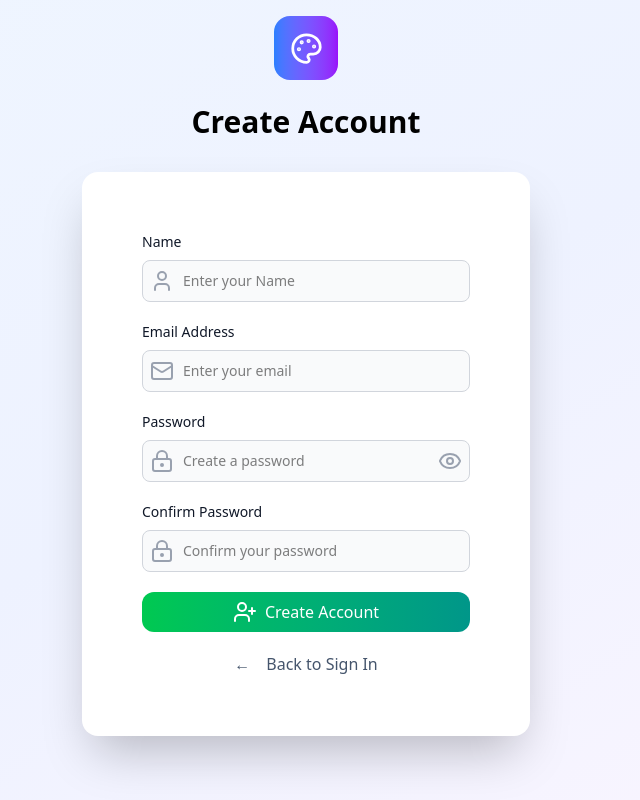
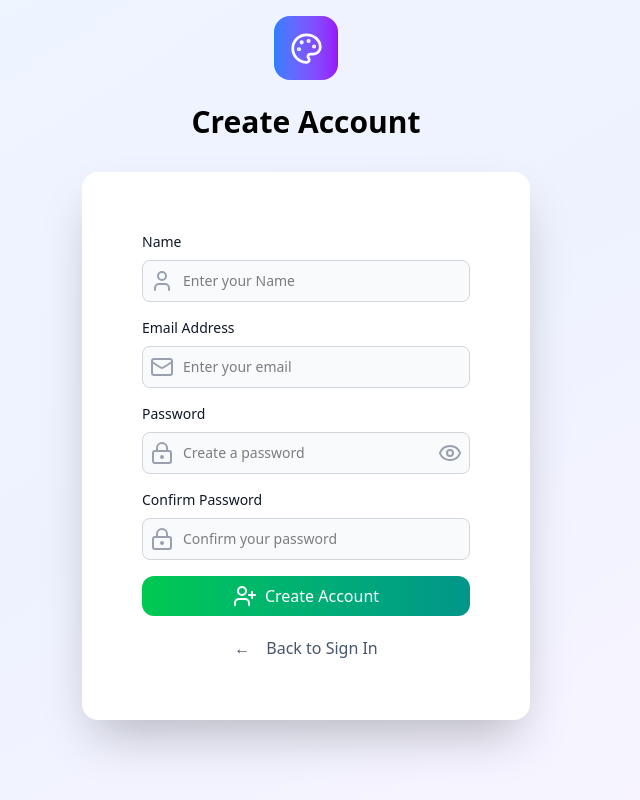
Before and after one commit to ksk45/OnlineBoard, a React (Vite) app in the folder frontend/: page /sign-up in a window 1280 px wide. Shown: the whole page, without its empty margins (334-974 px from the left). Built offline with nearby package versions, Linux system fonts and the light colour scheme.

Commit message:
サインアップ画面　バリデーション

```diff
--- a/frontend/src/components/Auth/Form/SignUpForm.tsx
+++ b/frontend/src/components/Auth/Form/SignUpForm.tsx
@@ -1,4 +1,4 @@
-import { useState } from "react";
+import React, { useState } from "react";
 import type { AuthMode } from "../../../types/auth";
 import AuthInput from "../AuthInput";
 import AuthMainButton from "../AuthMainButton";
@@ -70,10 +70,29 @@ const SignUpForm = (props: SignUpFormProps) => {
         validatePasswordMatch(passNew, passConf),
       ].find(Boolean) || "";
     setPassConfError(passConfErr);
+
+    return nameErr || emailErr || passNewErr || passConfErr;
+  };
+
+  // POSTapi呼び出し
+  const handleSubmit = (e: React.FormEvent) => {
+    // submitのデフォルト挙動（ページ遷移）をキャンセル
+    e.preventDefault();
+    // バリデーションチェック
+    if (!isValid) return;
+  // const handleSubmit = async () => {
+    // const res = await fetch("/api/login", {
+    //   method: "POST",
+    //   headers: { "Content-Type": "application/json" },
+    //   body: JSON.stringify({ email, password }),
+    // });
+    /** バックエンド実装までのダミー st */
+    alert(`name: ${name} \nemail: ${email} \npassNew: ${passNew}\npassConf: ${passConf} \nサインアップ処理成功（ダミー）`);
+    /** バックエンド実装までのダミー ed */
   };
 
   return (
-    <>
+    <form onSubmit={handleSubmit} className="space-y-4">
       <AuthInput
         type="name"
         errorMessage=""
@@ -99,7 +118,7 @@ const SignUpForm = (props: SignUpFormProps) => {
         onChange={(e) => setPassConf(e.target.value)}
       />
       <AuthMainButton authMode={props.authMode} />
-    </>
+    </form>
   );
 };
 
```
